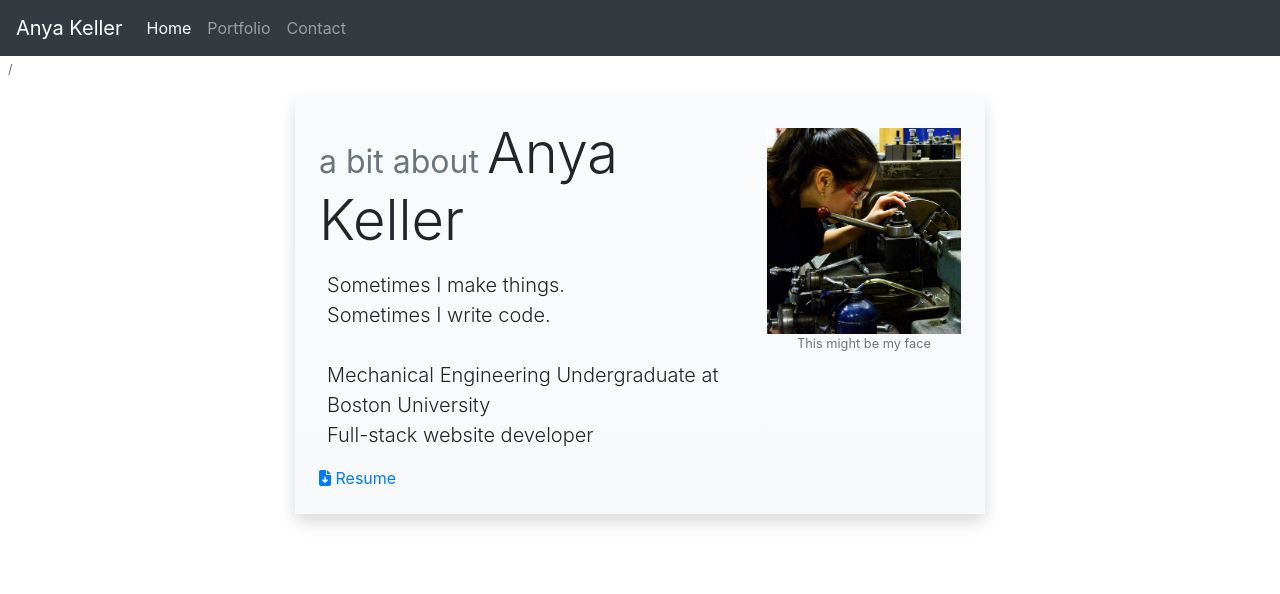
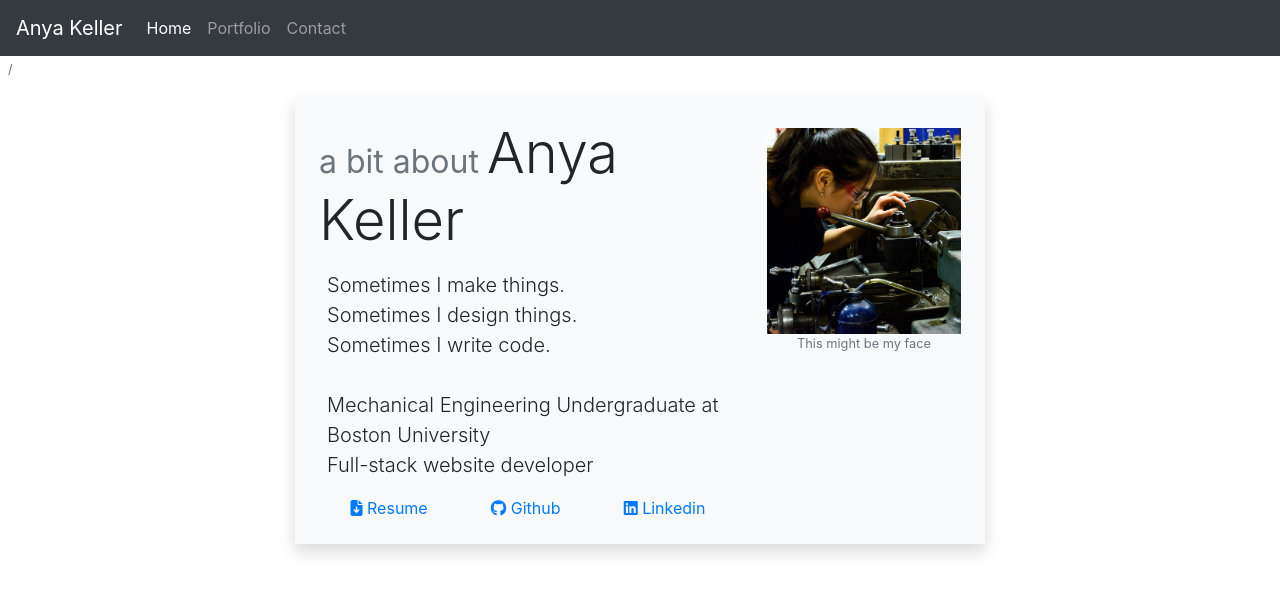
Before and after one commit to anyakeller/portfolio, a React (Create React App) app: page / in a window 1280 px wide. Shown: the top 594 px of the page. Built offline with nearby package versions, Linux system fonts and the light colour scheme.

Commit message:
updated homepage

```diff
--- a/src/routes/Home.js
+++ b/src/routes/Home.js
@@ -21,14 +21,21 @@ function Home(props) {
               whiteSpace: "pre-line"
             }}>
             Sometimes I make things.{"\n"}
+            Sometimes I design things.{"\n"}
             Sometimes I write code.{"\n"}
             {"\n"}
             Mechanical Engineering Undergraduate at Boston University{"\n"}
             Full-stack website developer{"\n"}
           </p>
-          <span className="text-center text-md-left ">
+          <span className="d-flex justify-content-around text-center">
             <a href="Anya%20Keller%20BU%20Resume.pdf" download>
-              <i className="fa-sharp fa-solid fa-file-arrow-down"></i> Resume
+              <i className="fa-solid fa-file-arrow-down"></i> Resume
+            </a>
+            <a href="https://github.com/anyakeller">
+              <i class="fa-brands fa-github"></i> Github
+            </a>
+            <a href="https://www.linkedin.com/in/anya-keller-7914b297/">
+              <i class="fa-brands fa-linkedin"></i> Linkedin
             </a>
           </span>
         </div>
```
